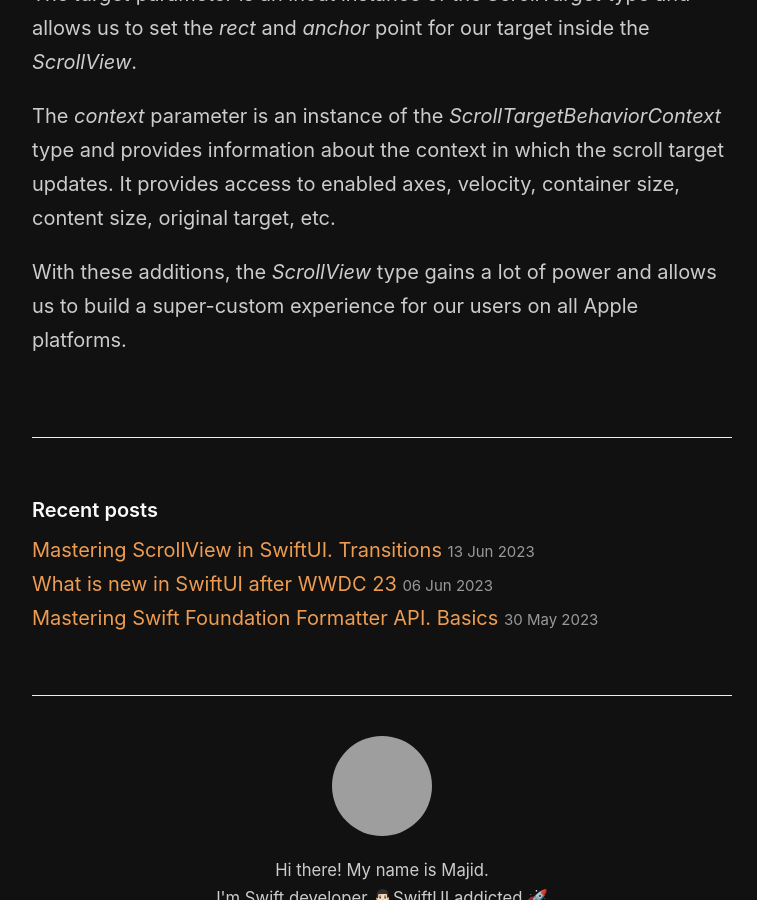
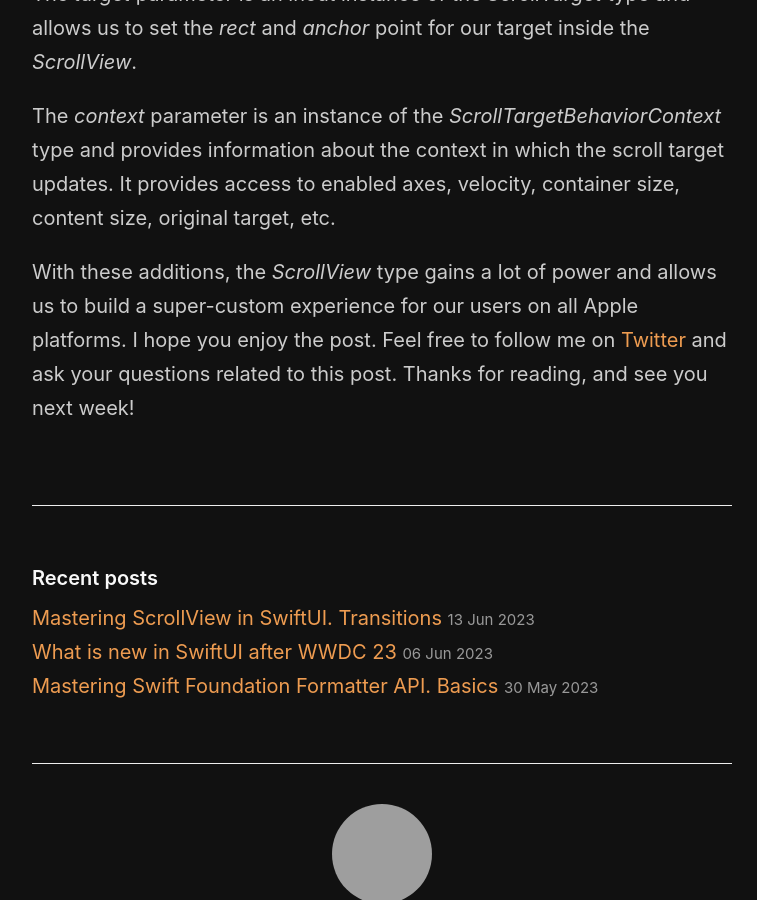
Before and after one commit to mecid/mecid.github.io, a Jekyll site: the page built from _posts/2023-06-20-mastering-scrollview-in-swiftui-target-behavior.md, in a window 1280 px wide and 900 px high, scrolled down 3882 px, cut to the strip 0-900 px from the top of the window. Shown: the whole strip, without its empty margins (258-1015 px from the left). Built offline with Jekyll 4.4.1, drawn with Linux system fonts in a browser that asks for light colours; grey boxes are pictures that could not be loaded.

Commit message:
conclusion tuned in the scroll target post

```diff
--- a/_posts/2023-06-20-mastering-scrollview-in-swiftui-target-behavior.md
+++ b/_posts/2023-06-20-mastering-scrollview-in-swiftui-target-behavior.md
@@ -152,4 +152,4 @@ The *target* parameter is an inout instance of the *ScrollTarget* type and allow
 
 The *context* parameter is an instance of the *ScrollTargetBehaviorContext* type and provides information about the context in which the scroll target updates. It provides access to enabled axes, velocity, container size, content size, original target, etc.
 
-With these additions, the *ScrollView* type gains a lot of power and allows us to build a super-custom experience for our users on all Apple platforms.
+With these additions, the *ScrollView* type gains a lot of power and allows us to build a super-custom experience for our users on all Apple platforms. I hope you enjoy the post. Feel free to follow me on [Twitter](https://twitter.com/mecid) and ask your questions related to this post. Thanks for reading, and see you next week!
```
